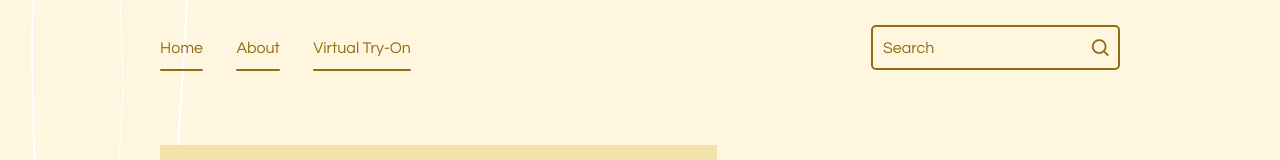
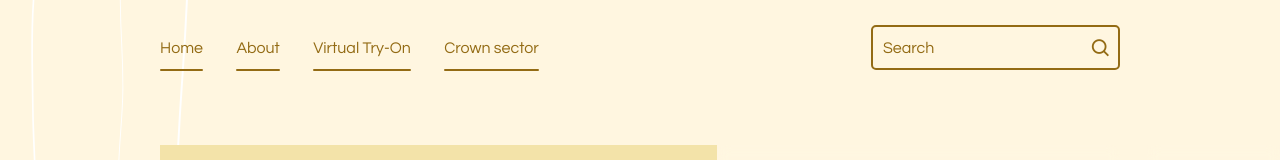
Before and after one commit to bhiaa7/Visage, a plain HTML site: page signup.html in a window 1280 px wide. Shown: the top 160 px of the page. Drawn offline with nearby package versions, Linux system fonts and the light colour scheme; a script that the page names is missing.

Commit message:
Update signup.html

```diff
--- a/signup.html
+++ b/signup.html
@@ -18,6 +18,7 @@
       <a href="index.html">Home</a>
       <a href="about.html">About</a>
       <a href="VTO.html">Virtual Try-On</a>
+          <a href="pickacrown.html">Crown sector</a>
     </nav>
 
     <form action="#" class="search-bar">
```
